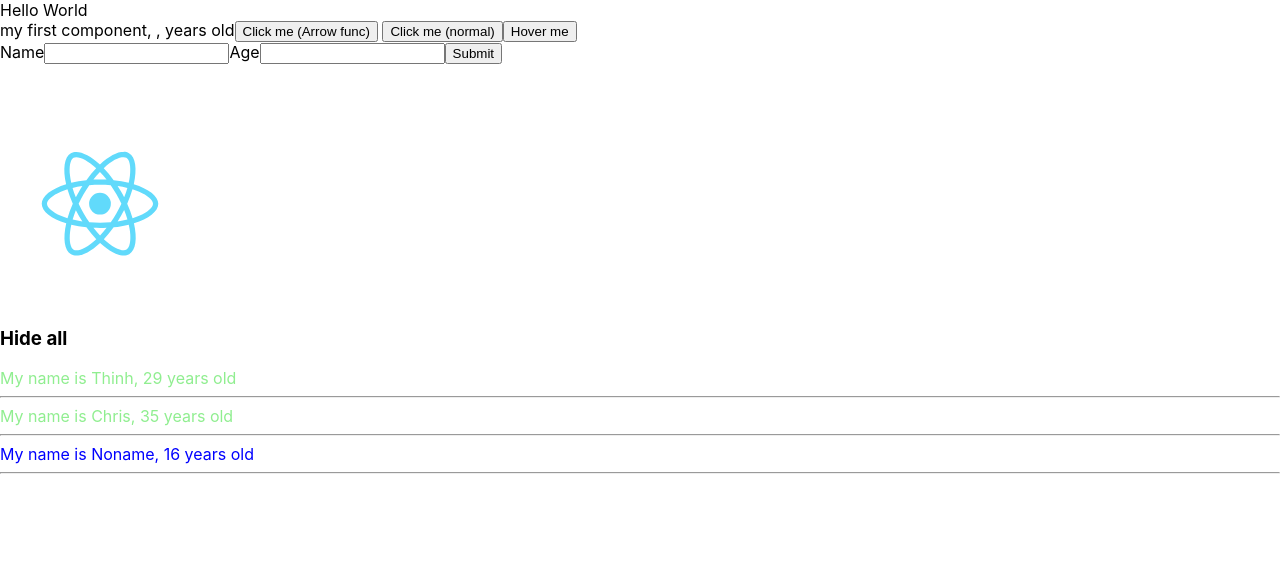
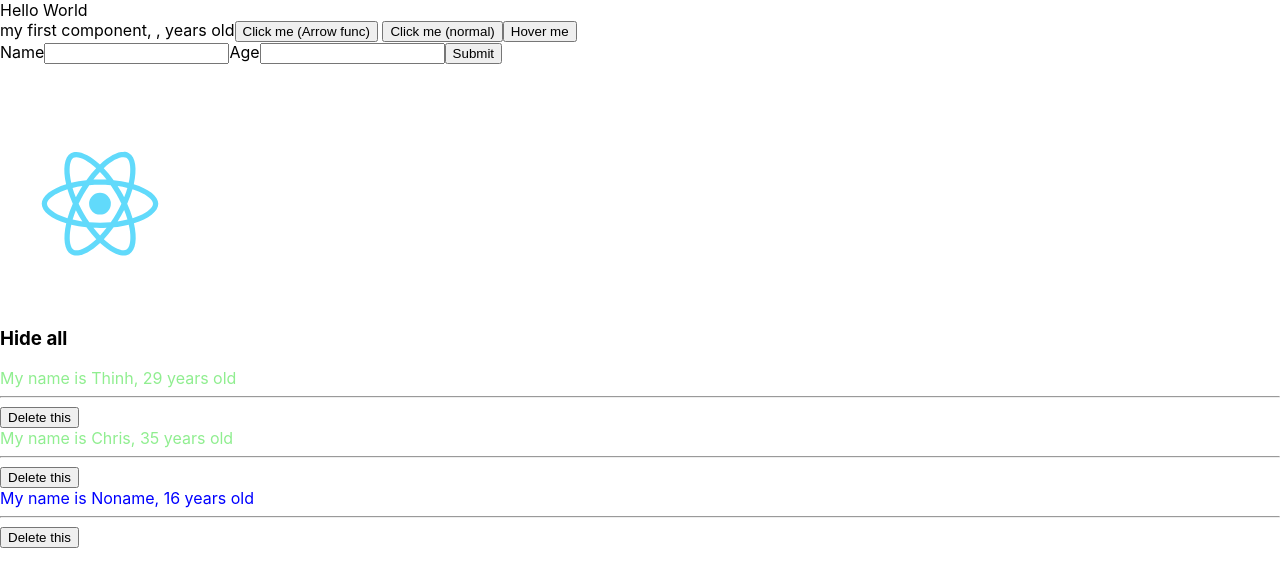
Before and after one commit to maskiatos/test-reactjs, a React (Create React App) app: page / in a window 1280 px wide. Shown: the top 586 px of the page. Built offline with nearby package versions, Linux system fonts and the light colour scheme.

Commit message:
them nut delete

```diff
--- a/src/components/DisplayInfor.js
+++ b/src/components/DisplayInfor.js
@@ -15,12 +15,12 @@ class DisplayInfor extends React.Component{
     }
     render(){
         //destructuring để tối ưu code
-        const {list} = this.props;  //list là biến được truyền từ bên thằng cha MyComponent.js
+        const {list} = this.props;  //list là truyền từ bên thằng cha MyComponent.js, dưới không phải this.props.list mà list là được
         return(
             <div className="DisplayInforContainer"> {/*nên đặt class cho thẻ html ở return để khai báo css dùng riêng cho nó ở .scss*/}
                 <img src={logoImage}/> {/*logoImage là link đến ảnh được import ở trên, có thể là link đến file local hoặc link trên mạng */}
                 <div>
-                    <h3 onClick={(x) => this.handleShowHide(x)}>
+                    <h3 onClick={(a) => this.handleShowHide(a)}>
                         {this.state.showList === true ? "Hide all" : "Show all"}
                     </h3>
                 </div>
@@ -32,6 +32,7 @@ class DisplayInfor extends React.Component{
                                 <div key={x.id} className={+x.age<18 ? "under18" : "above18"}> {/*JSX cho phép dùng script trong html*/}
                                 {/*key UNIQUE để đánh dấu các thẻ html với nhau, tránh thao tác nhầm cái khi muốn sửa cái nào đó*/}
                                     My name is {x.name}, {x.age} years old <hr/>
+                                    <button onClick={() => this.props.deleteUser(x.id)}>Delete this</button>
                                 </div>
                             )
                             //CÁCH CŨ KHÔNG NÊN DÙNG KHI MUỐN GÁN className THEO ĐIỀU KIỆN (DÀI DÒNG, KHÔNG NÊN)
--- a/src/components/MyComponent.js
+++ b/src/components/MyComponent.js
@@ -25,6 +25,13 @@ class MyComponent extends React.Component { //khai báo class MyComponent kế t
         })
         console.log(a)
     })
+    handleDeleteUser = (a) => {
+        let ListUsersClone = this.state.ListUsers
+        ListUsersClone = ListUsersClone.filter(b => b.id !== a)
+        this.setState({
+            ListUsers: ListUsersClone
+        })
+    }
     render(){ //component bắt buộc ít nhất phải có render(), code trong return() gọi là TEMPLATE, component = template + logic
         //JSX chỉ cho render() return 1 ELEMENT HTML thôi, ví dụ ở đây nếu return thêm 1 <div> nữa thì báo lỗi, nested <div> thì được
         return(
@@ -36,7 +43,8 @@ class MyComponent extends React.Component { //khai báo class MyComponent kế t
                     <br/><br/>
                 </div>
                 <div className="b">
-                    <DisplayInfor list={this.state.ListUsers}/> {/*truyền từ file cha này vào file con, bên con .props để gọi*/}
+                    <DisplayInfor list={this.state.ListUsers} deleteUser={this.handleDeleteUser}/>
+                    {/*truyền từ file cha này vào file con, bên con .props để gọi*/}
                     {/*nên truyền trong {} vì có thể truyền true, false, ... luôn, không có {} true false nó không hiểu*/}
                 </div>
             </>
```
